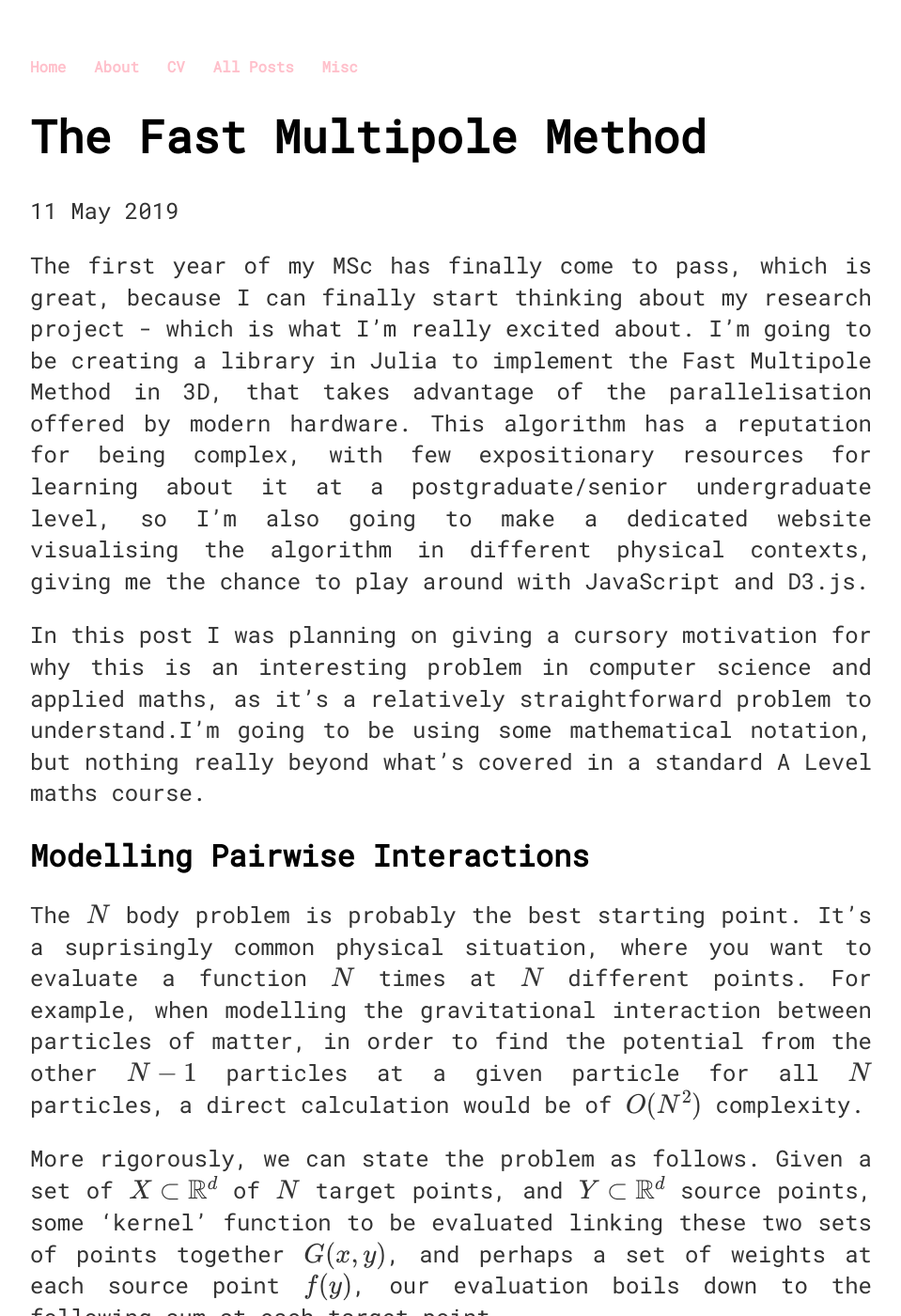
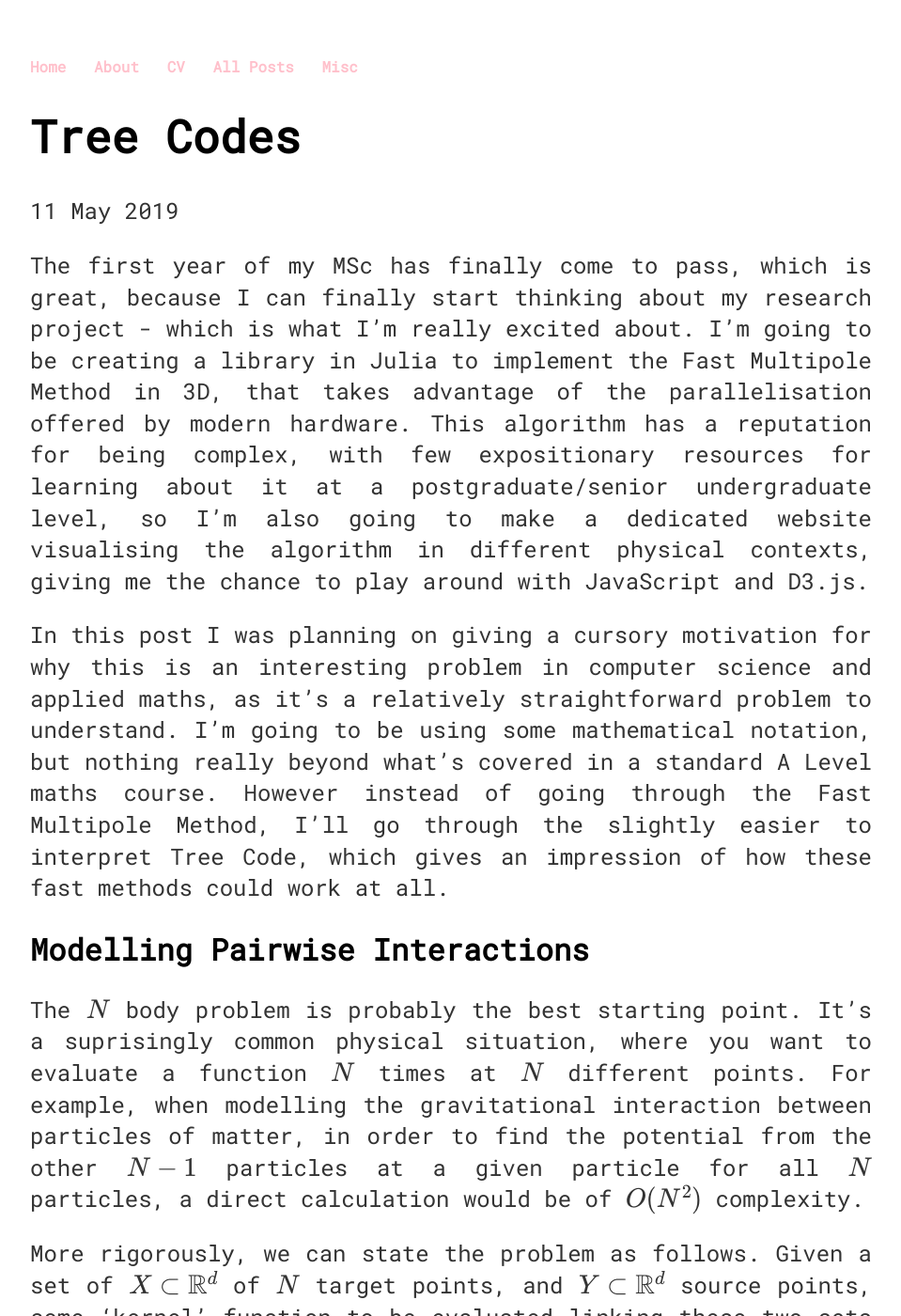
Before and after one commit to skailasa/skailasa.github.io, a Jekyll site: the page built from _posts/2019-05-11-fmm.md, in a window 1280 px wide and 1400 px high. Shown: the whole window at 94% size, without its empty margins (160-1119 px from the left). Built offline with Jekyll 4.4.1, drawn with Linux system fonts in a browser that asks for light colours; formulas are drawn with MathJax 3.

```diff
--- a/_posts/2019-05-11-fmm.md
+++ b/_posts/2019-05-11-fmm.md
@@ -1,6 +1,6 @@
 ---
 layout: post
-title: "The Fast Multipole Method"
+title: "Tree Codes"
 date: 2019-05-11
 ---
 
@@ -16,8 +16,11 @@ giving me the chance to play around with JavaScript and D3.js.
 
 In this post I was planning on giving a cursory motivation for why this is
 an interesting problem in computer science and applied maths, as it's a relatively
-straightforward problem to understand.I'm going to be using some mathematical notation,
+straightforward problem to understand. I'm going to be using some mathematical notation,
 but nothing really beyond what's covered in a standard A Level maths course.
+However instead of going through the Fast Multipole Method, I'll go through the slightly
+easier to interpret Tree Code, which gives an impression of how these fast methods could
+work at all.
 
 ## Modelling Pairwise Interactions
 
@@ -49,7 +52,7 @@ considering models this Coloumb interactions between particles (fig A).
 <p style="text-align: center;">
 
     <img
-        src="assets/fmm_plots/uniform_1.png" alt="Uniform Distribution"
+        src="/assets/fmm_plots/uniform_1.png" alt="Uniform Distribution"
         width="750" height="750"
         align="middle"
         style="
@@ -70,7 +73,7 @@ in the sense that there's strictly no overlap between them (fig B),
 <p style="text-align: center;">
 
     <img
-        src="assets/fmm_plots/uniform_2.png" alt="Uniform Distribution"
+        src="/assets/fmm_plots/uniform_2.png" alt="Uniform Distribution"
         width="750" height="750"
         align="middle"
         style="
@@ -93,7 +96,7 @@ $O(N)$ calculation (fig C).
 <p style="text-align: center;">
 
     <img
-        src="assets/fmm_plots/summarised_2.png" alt="Summarised Distribution"
+        src="/assets/fmm_plots/summarised_2.png" alt="Summarised Distribution"
         width="750" height="750"
         align="middle"
         style="
@@ -114,7 +117,7 @@ number of points in each leaf box is less than some $O(1)$ constant (fig D).
 <p style="text-align: center;">
 
     <img
-        src="assets/fmm_plots/uniform_4.png" alt="Uniform Distribution"
+        src="/assets/fmm_plots/uniform_4.png" alt="Uniform Distribution"
         width="750" height="750"
         align="middle"
         style="
@@ -148,7 +151,7 @@ bounded by $O(N \log N)$ as there are in $O(\log N)$ levels.
 <p style="text-align: center;">
 
     <img
-        src="assets/fmm_plots/recursive_quadtree.png" alt="Uniform Distribution"
+        src="/assets/fmm_plots/recursive_quadtree.png" alt="Uniform Distribution"
         width="750" height="750"
         align="middle"
         style="
```
Also changed, not shown: 1 other file.
